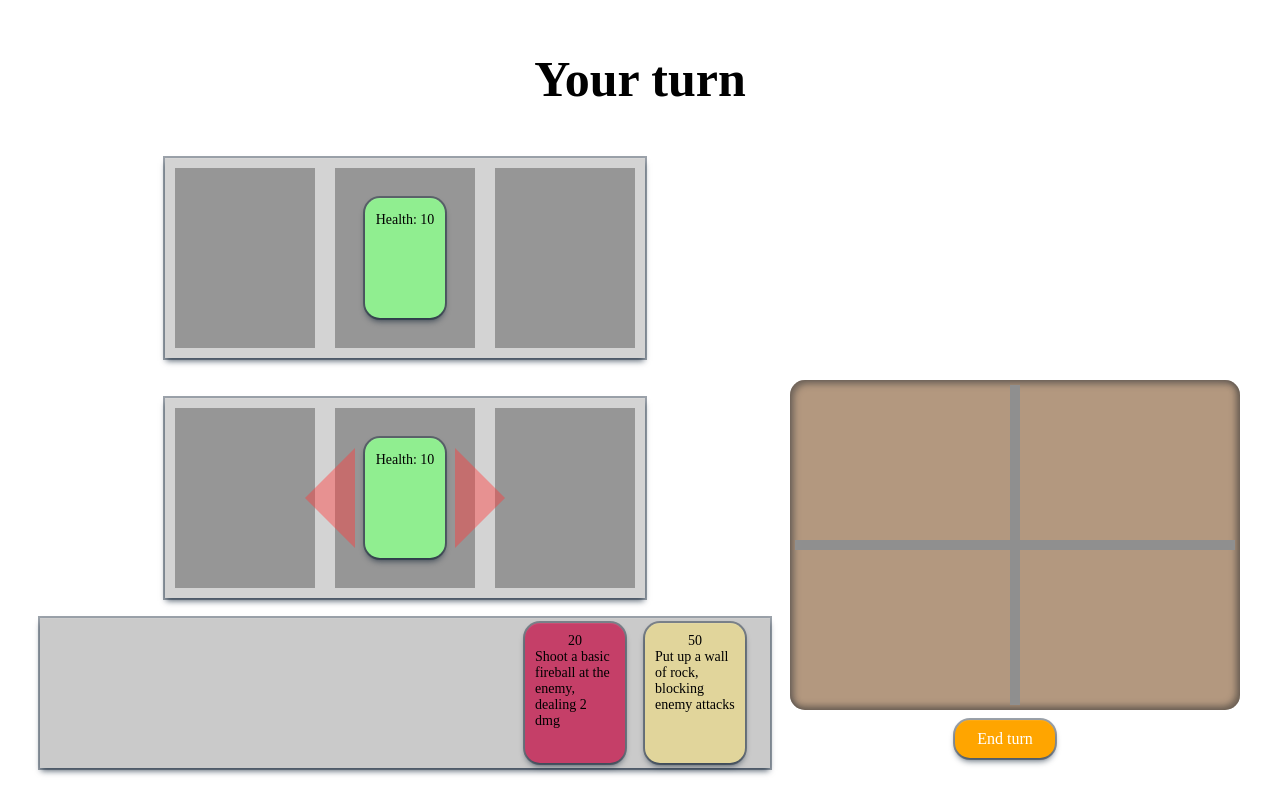
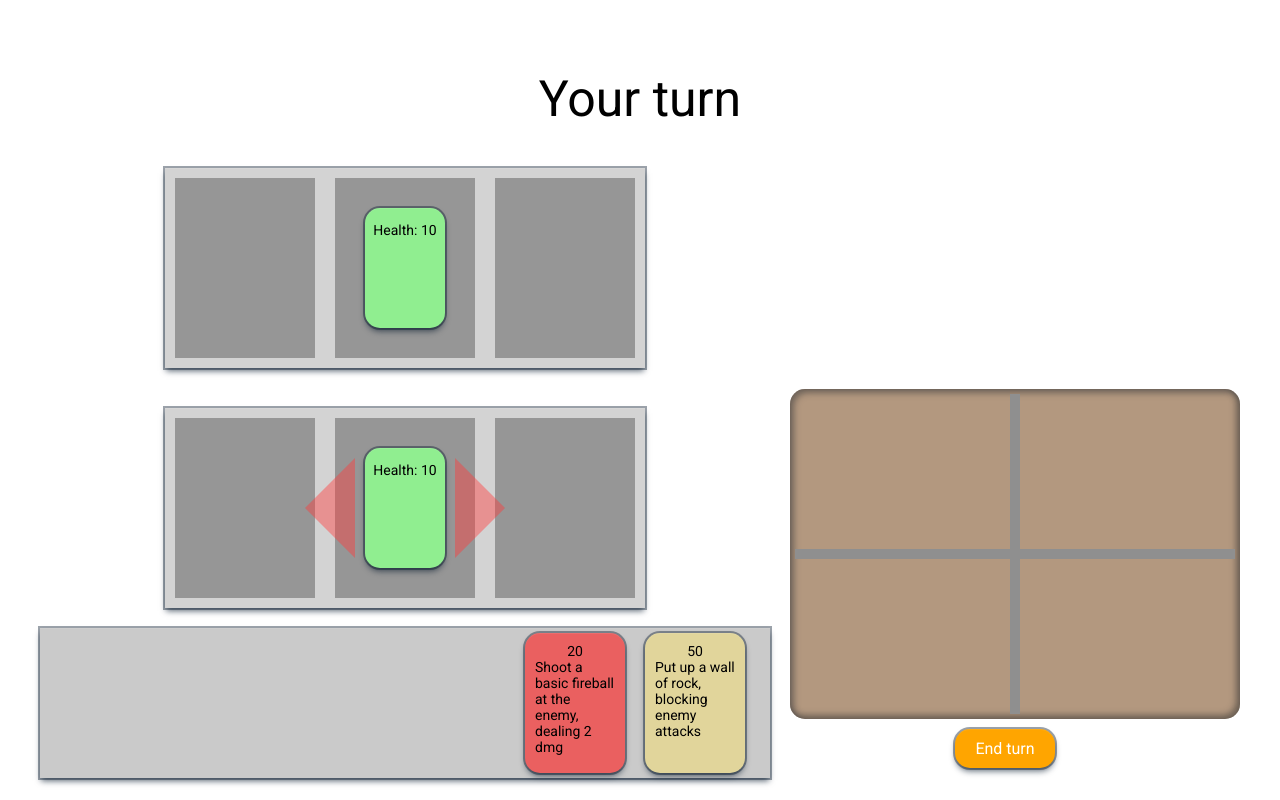
Before and after one commit to CrazedBySerenity/ElementalCardGame, a plain HTML site: page index.html in a window 1280 px wide. Drawn offline with Linux system fonts and the light colour scheme.

Commit message:
Minor style adjustments

```diff
--- a/index.css
+++ b/index.css
@@ -11,7 +11,7 @@
 
     --card-upgrade-color: rgb(255, 82, 102);
 
-    --fire-color: #c53f68;
+    --fire-color: #ea6060;
     --fire-ability-color: #e02059;
     --fire-ability-range-min: -75px;
     --fire-ability-range-max: -200px;
@@ -33,8 +33,13 @@
     --movement-position-color: rgb(150, 150, 150);
 }
 
+* {
+    font-family: 'Roboto', sans-serif;
+}
 
 body {
+    padding-top: 10px;
+    padding-bottom: 10px;
     display: flex;
     flex-direction: column;
     align-items: center;
@@ -45,8 +50,9 @@ body {
 }
 
 .header--secondary {
+    padding-top: 10px;
     font-size: 50px;
-    font-weight: 600;
+    font-weight: 400;
 }
 
 #turn-text {
--- a/index.html
+++ b/index.html
@@ -4,6 +4,9 @@
     <meta charset="UTF-8">
     <meta name="viewport" content="width=device-width, initial-scale=1.0">
     <link rel="stylesheet" href="index.css">
+    <link rel="preconnect" href="https://fonts.googleapis.com">
+    <link rel="preconnect" href="https://fonts.gstatic.com" crossorigin>
+    <link href="https://fonts.googleapis.com/css2?family=Roboto&display=swap" rel="stylesheet">
     <title>Elemental card game</title>
 </head>
 <body id="body">
```
